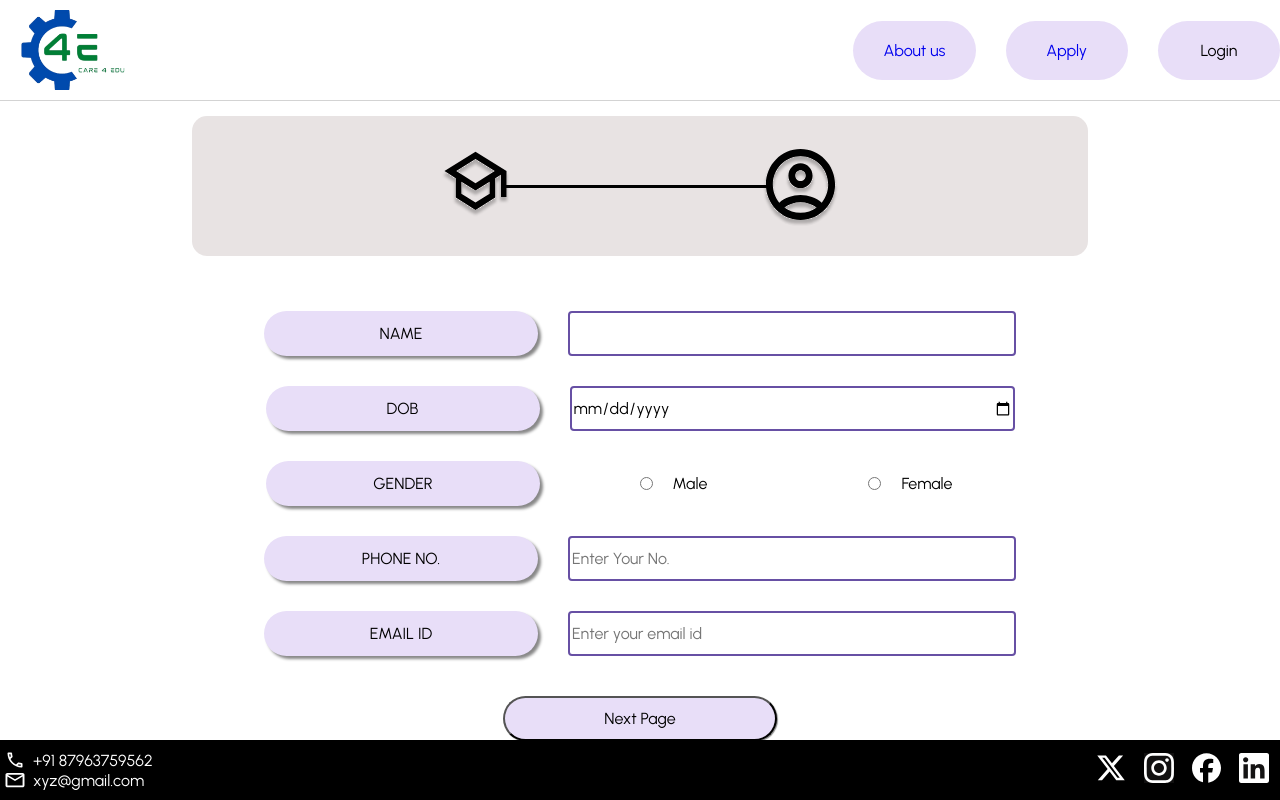
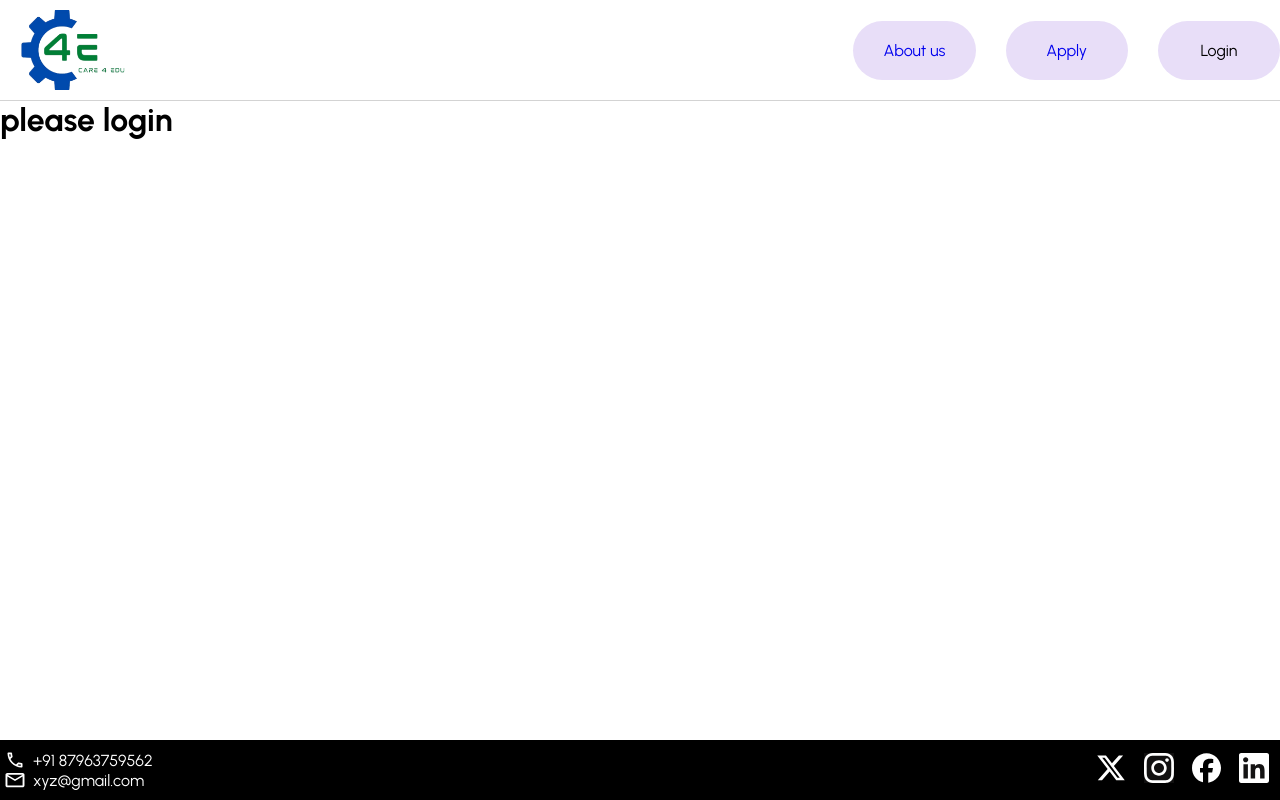
Before and after one commit to Chandan-CV/job-application, a React (Vite) app: page /apply in a window 1280 px wide. Shown: the top 800 px of the page. Built offline with nearby package versions, Linux system fonts and the light colour scheme; no server answers.

Commit message:
added auth context

```diff
--- a/src/App.jsx
+++ b/src/App.jsx
@@ -7,9 +7,13 @@ import Aboutus from "./assets/pages/about-us/Aboutus.jsx";
 import Apply from "./assets/pages/apply/Apply.jsx"
 import{auth} from './firebaseConfig.js';
 import {onAuthStateChanged } from 'firebase/auth';
-import { useEffect, useState } from "react";
+import { createContext, useEffect, useState } from "react";
+
+
+export const UserContext = createContext();
 
 const App = () => {
+
   const [user, setUser] = useState(null);
   useEffect(() => {
     onAuthStateChanged(auth, (user) => {
@@ -23,8 +27,9 @@ const App = () => {
     });
   },[]);
   return (
+    <UserContext.Provider value={user}>
     <div>
-      <Navbar user={user} />
+      <Navbar  />
       <Routes>
         <Route path="/" element={<Home />} />
         <Route path="/aboutus" element={<Aboutus />} />
@@ -32,6 +37,7 @@ const App = () => {
       </Routes>
       <Footer />
     </div>
+    </UserContext.Provider>
   );
 };
 
--- a/src/assets/components/navbar/navbar.jsx
+++ b/src/assets/components/navbar/navbar.jsx
@@ -1,9 +1,12 @@
+import { useContext } from "react";
 import { loginwithGoogle, logout } from "../../../firebaseConfig";
 import styles from "./navbar.module.css";
 import { Link } from "react-router-dom";
+import { UserContext } from "../../../App";
 
 // eslint-disable-next-line react/prop-types
-const Navbar = ({user}) => {
+const Navbar = () => {
+  const user = useContext(UserContext);
   return (
     <div className={styles.navbar}>
       <div className={styles.left}>
@@ -20,7 +23,7 @@ const Navbar = ({user}) => {
         <span className={styles.page}>
           <Link to="/apply">Apply</Link>
         </span>
-        <span className={styles.page}>
+        <span className={styles.page} >
           {user? <span onClick={logout}>Logout</span>:<span onClick={loginwithGoogle}>Login</span>}
           </span>
       </div>
--- a/src/assets/pages/apply/Apply.jsx
+++ b/src/assets/pages/apply/Apply.jsx
@@ -1,9 +1,14 @@
+import { useContext } from 'react';
 import styles from './apply.module.css'
 import Page1 from './page1/Page1';
 import Page2 from './page2/Page2';
+import { UserContext } from '../../../App';
 const Apply = () => {
-    return(
-        <div className={styles.container}>
+        const user = useContext(UserContext);
+    if(user){
+
+        return(
+            <div className={styles.container}>
             <div className={styles.bar}>
                 <span>
                 <img  src='/school.svg' className={styles.svg}/>
@@ -18,5 +23,11 @@ const Apply = () => {
         </div>
     );
 }
+return(
+<div>
+    <h1>please login</h1>
+</div>
+);
+}
 
 export default Apply;
```
